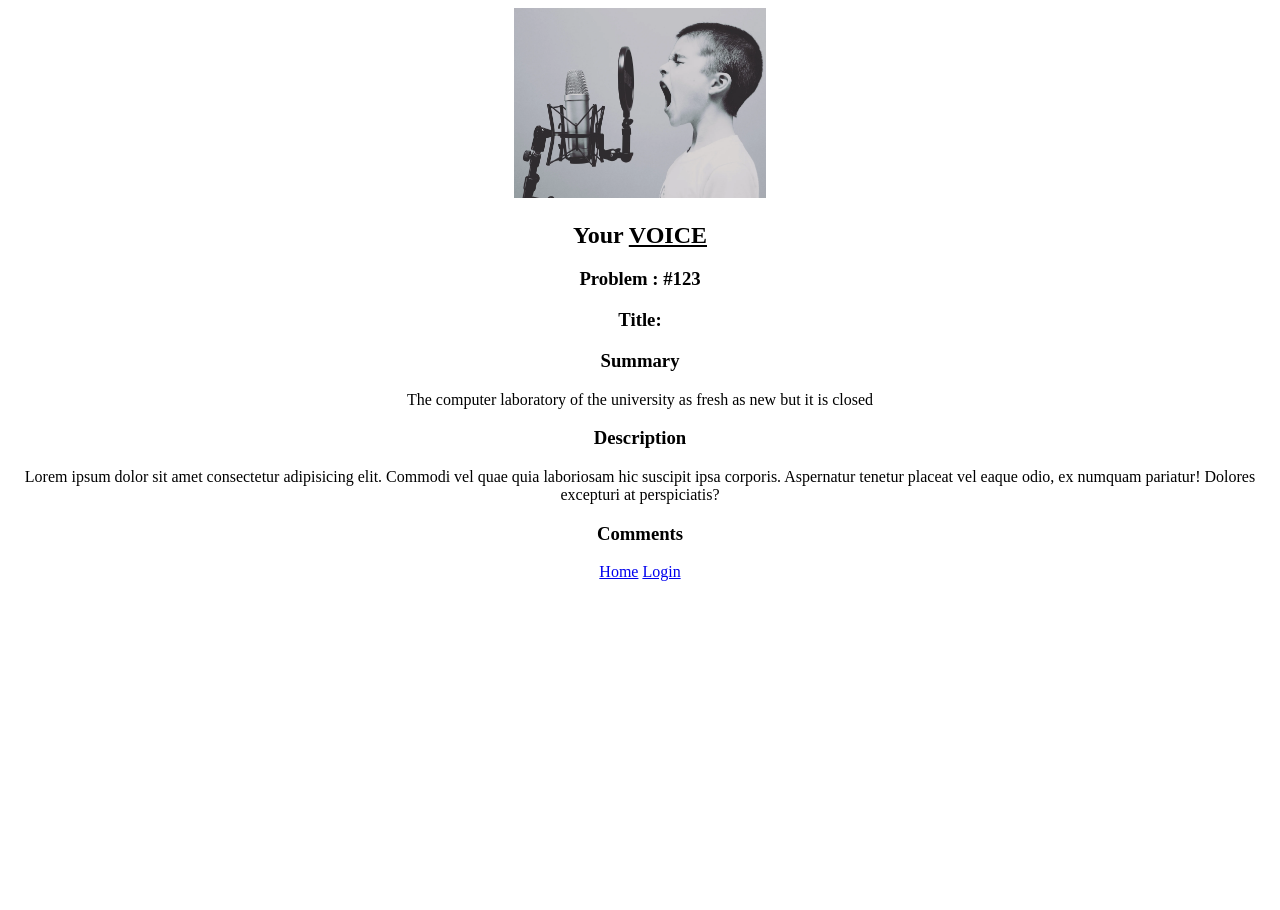
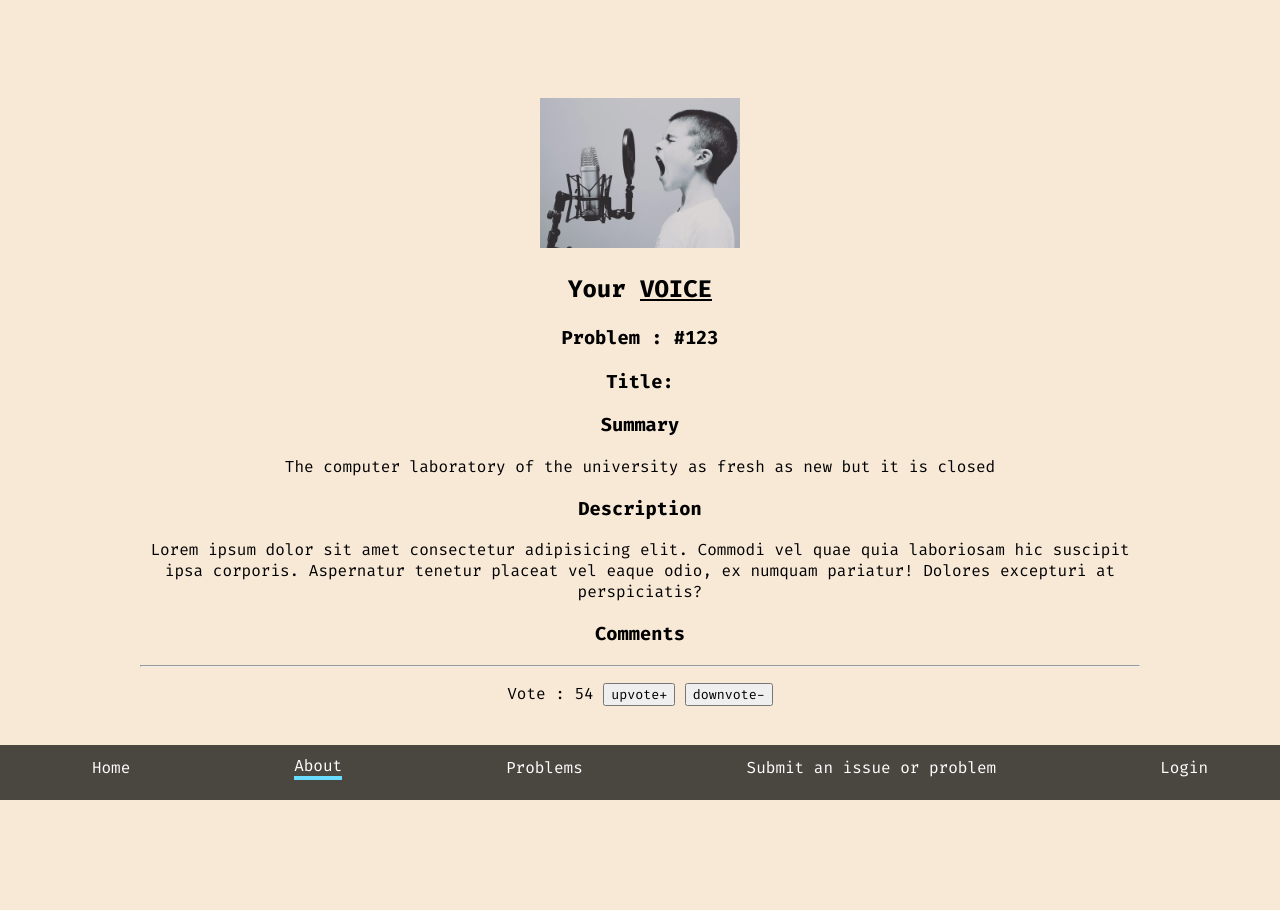
Before and after one commit to m101b/voice, a PHP site: page /problem.html in a window 1280 px wide. Before the commit the page ends 581 px from the top, so only its background shows below. Run offline with PHP 8.4, Linux system fonts and the light colour scheme.

Commit message:
Added the naviagtion bar

```diff
--- a/css/index.css
+++ b/css/index.css
@@ -4,6 +4,11 @@
 }
 body {
   background-color: rgb(248, 233, 215);
+  min-height: 100vh;
+  text-align: center;
+  display: flex;
+  align-items: center;
+  justify-content: center;
 }
 * {
   font-family: firaCode;
@@ -11,7 +16,41 @@
 body {
   max-width: 1000px;
   margin: auto;
+  padding-bottom: 100px;
+  padding-top: 10px;
 }
 img {
   max-width: 100%;
 }
+
+nav{
+  position: fixed;
+  bottom: 0px;
+  right: 0px;
+  left: 0px;
+  width: 100%;
+display: flex;
+align-items: center;
+justify-content: space-around;
+padding: 10px;
+background-color: rgba(0, 0, 0, 0.7);
+}
+nav a{
+  color: white;
+  text-decoration: none;
+  margin-bottom: 10px;
+}
+nav a.active{
+  border-bottom: 4px solid rgb(106, 220, 255);
+}
+nav a:hover{
+  color: rgb(106, 220, 255);
+  text-decoration: none;
+  border-bottom: 4px  solid rgb(150, 231, 255);
+}
+form{
+  max-width: 600px;
+  display: flex;
+  flex-direction: column;
+  line-height: 1rem;
+}
--- a/problem.html
+++ b/problem.html
@@ -4,6 +4,7 @@
     <meta charset="UTF-8">
     <meta http-equiv="X-UA-Compatible" content="IE=edge">
     <meta name="viewport" content="width=device-width, initial-scale=1.0">
+    <link rel="stylesheet" href="css/index.css">
     <title>Your voice</title>
 </head>
 <body>
@@ -23,10 +24,20 @@
                 </p>
                 <h3>
                     Comments
-                </h3>
-            <a href="home.html">Home</a>
-            <a href="login.html">Login</a>
-        </center>
+                </h3>                <hr>
+                <div>
+                    <dl>
+                        <dt>Vote : 54 <button>upvote+</button> <button>downvote-</button></dt>
+                    </dl>
+                </div>
+                <nav>
+                    <a href="index.html" >Home</a>
+                    <a href="about.html" class="active">About</a>
+                    <a href="problems.html">Problems</a>
+                    <a href="submitProblem.html">Submit an issue or problem</a>
+                    <a href="login.html">Login</a>
+                  </nav>
+                        </center>
     </section>
 </body>
 </html>
```
Also changed, not shown: about.html (+8 -0 lines), home.html (deleted, +0 -92 lines), howToSubmitIssue.html (+8 -4 lines), index.html (added, +94 -0 lines), login.html (+9 -2 lines), problems.html (+8 -2 lines), signup.html (+9 -2 lines), submitProblem.html (+9 -3 lines).
